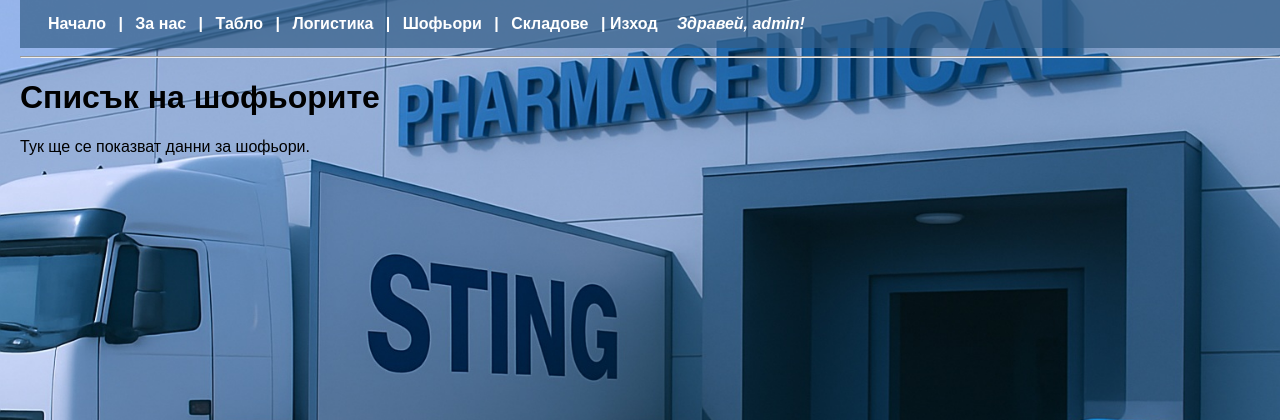
After one commit to AlexanderHrHristov/logisting, a Django app: page /drivers/ in a window 1280 px wide. The commit adds this page. Shown: the top 420 px of the page. Run offline with Django 5.2, Linux system fonts and the light colour scheme; a user stored in the database is signed in; some libraries are stand-ins or nearby versions.

Commit message:
Added new models, details, and database

```diff
--- a/logisting/urls.py
+++ b/logisting/urls.py
@@ -1,11 +1,9 @@
 from django.contrib import admin
 from django.urls import path, include
-from users import views as users_views
+
+
 
 urlpatterns = [
     path('admin/', admin.site.urls),
-    path('', include('users.urls')),
-    path('', users_views.home_view, name='home'),
-    path('about/', users_views.about_view, name='about'),
-    path('dashboard/', users_views.dashboard_view, name='dashboard'),  # Всички пътища – включително '/'
+    path('', include('users.urls')),  # Всичко се управлява от users.urls
 ]
--- a/static/css/style.css
+++ b/static/css/style.css
@@ -16,19 +16,37 @@ nav {
     color: white;
     font-weight: bold;
 }
+
 nav a {
     color: white;
     text-decoration: none;
     margin: 0 8px;
+    font-weight: bold;
 }
+
 nav a:hover {
     text-decoration: underline;
 }
+
 nav span {
     margin-left: 15px;
     font-style: italic;
 }
 
+/* Стил за бутона в logout формата, за да изглежда като линк и да е bold */
+nav form button {
+    font-weight: bold !important; /* Задължително дебел шрифт */
+    font-family: inherit;
+    font-size: 1em;
+    color: white;
+    background: none;
+    border: none;
+    cursor: pointer;
+    padding: 0;
+    text-decoration: none;
+}
+
+/* Други */
 .left-content {
     text-align: left;
     margin-top: 20px; /* или друг отстъп */
--- a/users/models.py
+++ b/users/models.py
@@ -1,19 +1,24 @@
 from django.contrib.auth.models import AbstractUser
 from django.db import models
+
 
 class AppUser(AbstractUser):
     """
     Custom user model that extends the default Django user model.
     """
+    # Роли
     is_logistics = models.BooleanField(default=False)
     is_logistics_manager = models.BooleanField(default=False)
     is_driver = models.BooleanField(default=False)
     is_transport_manager = models.BooleanField(default=False)
     is_warehouseman = models.BooleanField(default=False)
+    is_dealer = models.BooleanField(default=False)
 
-    # Add any additional fields you want to include in your custom user model
-    # For example, you can add a profile picture field:
-    # profile_picture = models.ImageField(upload_to='profile_pics/', blank=True, null=True)
+    # Допълнителни данни
+    phone = models.CharField(max_length=20, blank=True, null=True, verbose_name="Телефон")
+    position = models.CharField(max_length=50, blank=True, null=True, verbose_name="Длъжност")
+    created_by_admin = models.BooleanField(default=False, verbose_name="Създаден от админ")
+    notes = models.TextField(blank=True, null=True, verbose_name="Бележки")
 
     def __str__(self):
-        return self.username
+        return f"{self.username} ({self.get_full_name()})"
--- a/users/templates/base.html
+++ b/users/templates/base.html
@@ -7,16 +7,31 @@
     <link rel="stylesheet" href="{% static 'css/style.css' %}">
 </head>
 <body>
-    <nav>
-    <body>
+<nav>
+    <a href="{% url 'home' %}">Начало</a> |
+    <a href="{% url 'about' %}">За нас</a> |
 
+    {% if user.is_authenticated %}
+        <a href="{% url 'dashboard' %}">Табло</a> |
 
-        <a href="{% url 'home' %}">Начало</a> |
-        <a href="{% url 'about' %}">За нас</a> |
+        <!-- Новите линкове, видими само за регистрирани -->
+        <a href="{% url 'logistics_contacts' %}">Логистика</a> |
+        <a href="{% url 'drivers' %}">Шофьори</a> |
+        <a href="{% url 'warehouses' %}">Складове</a> |
 
-        {% if user.is_authenticated %}
-            <a href="{% url 'dashboard' %}">Табло</a> |
-            <a href="{% url 'logout' %}">Изход</a>
+        <form method="post" action="{% url 'logout' %}" style="display:inline;">
+            {% csrf_token %}
+            <button type="submit" style="
+                background:none;
+                border:none;
+                color:white;
+                cursor:pointer;
+                padding:0;
+                font-weight: 700;">
+                Изход
+            </button>
+        </form>
+
             <span>Здравей, {{ user.username }}!</span>
         {% else %}
             <a href="{% url 'login' %}">Вход</a> |
--- /dev/null
+++ b/users/templates/users/drivers.html
@@ -0,0 +1,8 @@
+{% extends 'base.html' %}
+
+{% block title %}Шофьори{% endblock %}
+
+{% block content %}
+<h1>Списък на шофьорите</h1>
+<p>Тук ще се показват данни за шофьори.</p>
+{% endblock %}
--- a/users/urls.py
+++ b/users/urls.py
@@ -6,8 +6,11 @@ from . import views # Импортираме views от текущото при
 urlpatterns = [
     path('', home_view, name='home'),  # Начална страница
     path('login/', LoginView.as_view(template_name='users/login.html'), name='login'),
-    path('logout/', LogoutView.as_view(), name='logout'),
+    path('logout/', LogoutView.as_view(next_page='home'), name='logout'),
     path('register/', register_view, name='register'),
-    path('about/', views.about_view, name='about'),  # 🟢 Добави това
+    path('about/', views.about_view, name='about'),
     path('dashboard/', views.dashboard_view, name='dashboard'),
+    path('logistics_contacts/', views.logistics_contacts_view, name='logistics_contacts'),
+    path('drivers/', views.drivers_view, name='drivers'),
+    path('warehouses/', views.warehouses_view, name='warehouses'),
 ]
--- a/users/views.py
+++ b/users/views.py
@@ -53,3 +53,18 @@ def about_view(request):
 @login_required
 def dashboard_view(request):
     return render(request, 'users/dashboard.html')
+
+@login_required
+def logistics_contacts_view(request):
+    # Зареди данните за логистика - примерно от модел или статично
+    return render(request, 'users/logistics_contacts.html')
+
+@login_required
+def drivers_view(request):
+    # Зареди данните за шофьори
+    return render(request, 'users/drivers.html')
+
+@login_required
+def warehouses_view(request):
+    # Зареди данните за складове
+    return render(request, 'users/warehouses.html')
```
Also changed, not shown: users/admin.py (+14 -14 lines), users/templates/users/logistics_contacts.html (added, +8 -0 lines), users/templates/users/warehouses.html (added, +8 -0 lines), db.sqlite3 (added), users/migrations/0002_appuser_is_dealer.py (added), users/migrations/0003_appuser_created_by_admin_appuser_notes_appuser_phone_and_more.py (added), 1 other file.
